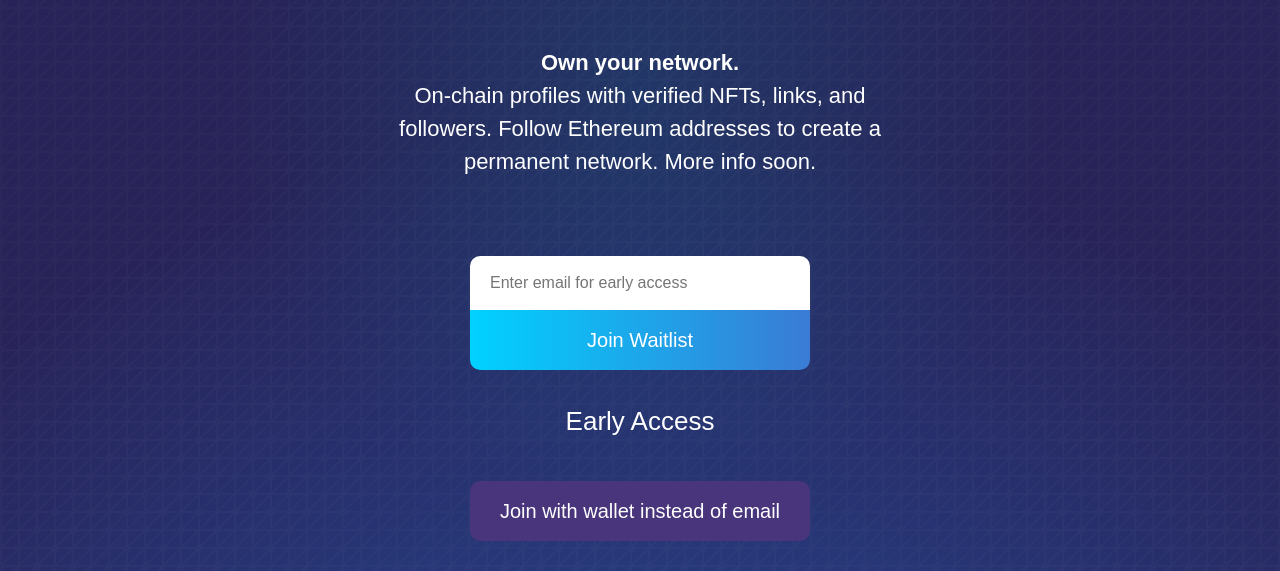
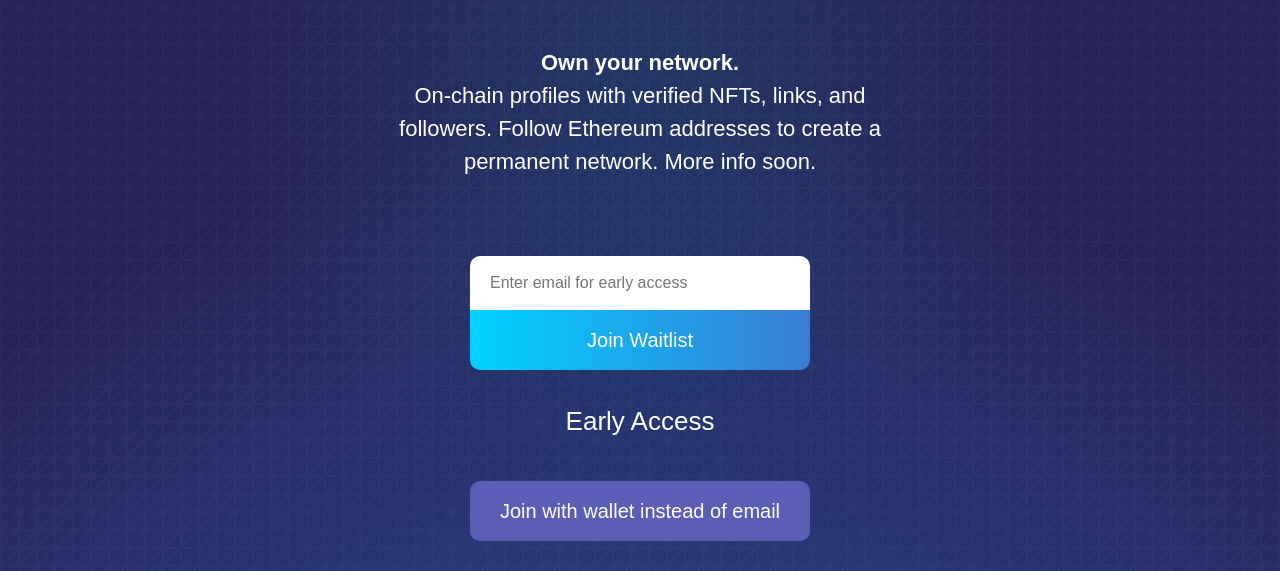
Before and after one commit to bitprofileio/bitprofileio.github.io, a website: page index.html in a window 1280 px wide. Shown: the part 229-800 px from the top of the page. Drawn offline with nearby package versions, Linux system fonts and the light colour scheme; a script that the page names is missing.

Commit message:
modified theme

```diff
--- a/css/landing-page.css
+++ b/css/landing-page.css
@@ -383,7 +383,7 @@ header.masthead h1 {
   border-radius: 10px;
   padding: 15px 20px 15px 20px;
   border-width: 0px;
-  background-color: rgb(72,53,123);
+  background-color: rgb(91,94,181);
   border-style: none;
   border-width: 0px;
   color: white;
```
